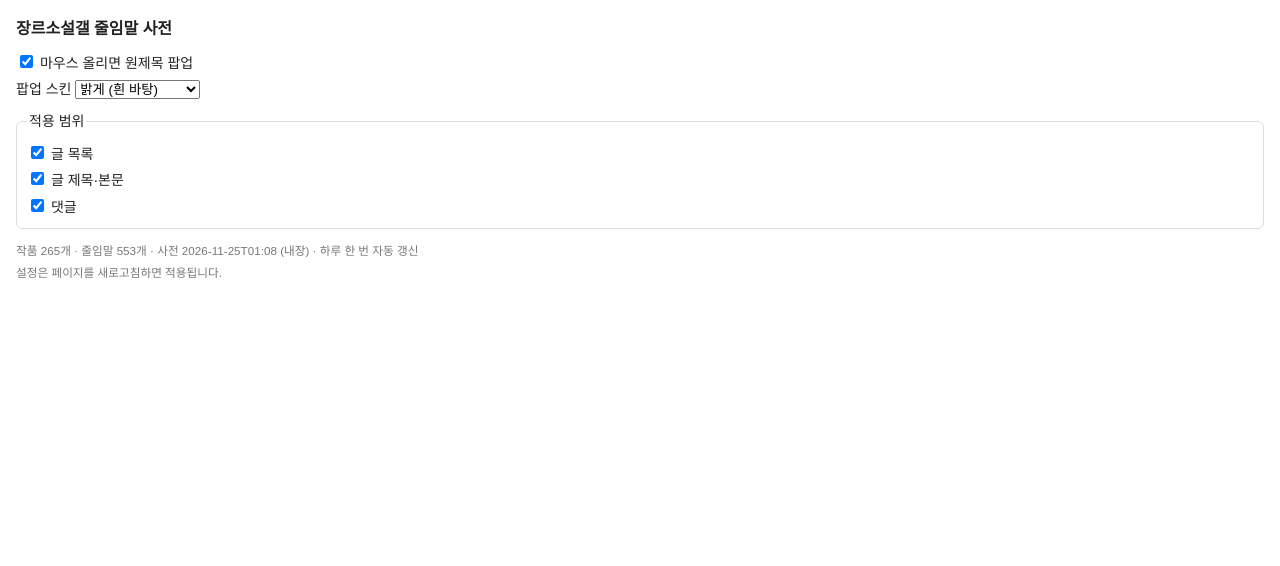
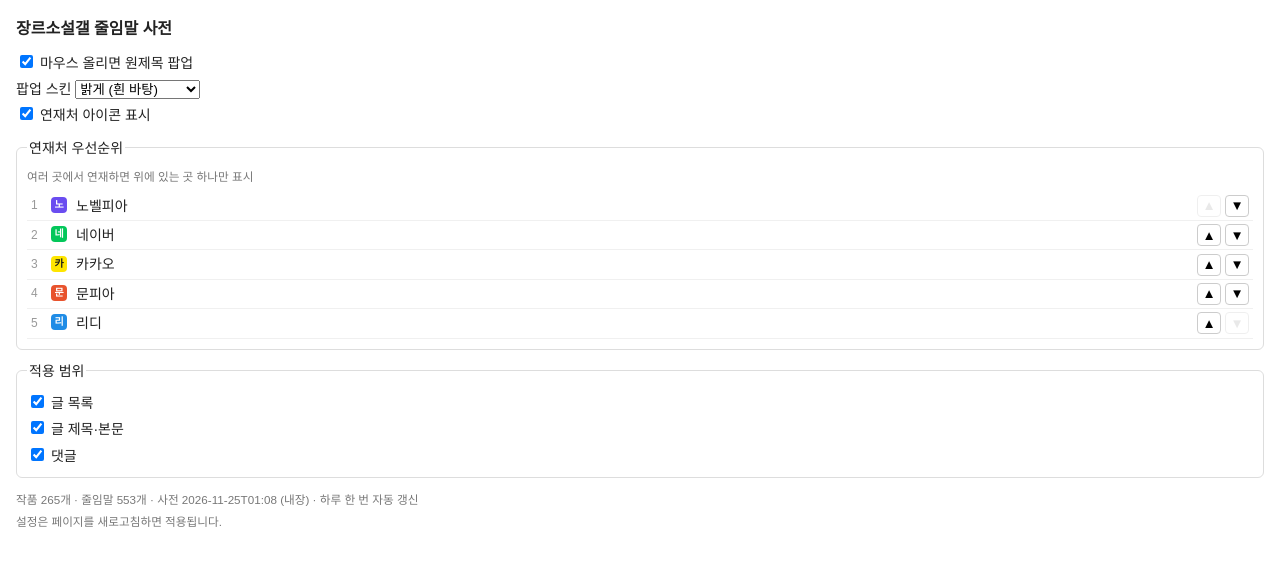
Before and after one commit to Janggal-C/dc-completed-novels, a browser extension: page extension/options.html in a window 1280 px wide. Drawn offline with Linux system fonts and the light colour scheme.

Commit message:
확장 v0.6: 연재처 아이콘(임시 데이터) + 우선순위 설정
Co-Authored-By: Claude Opus 5.5 <noreply@anthropic.com>
Claude-Session: https://claude.ai/code/session_01HzEPZphR7cnC13b5KZqvsP

```diff
--- a/extension/content.css
+++ b/extension/content.css
@@ -8,3 +8,9 @@
 }
 .dcnx-light { background: #fff; color: #3B4890; border: 1px solid #3B4890; box-shadow: 0 2px 8px rgba(59,72,144,.18); }
 .dcnx-dark { background: #222; color: #fff; box-shadow: 0 2px 8px rgba(0,0,0,.25); }
+.dcnx-icon {
+  display: inline-flex; align-items: center; justify-content: center; vertical-align: middle; position: relative; top: -1px;
+  margin-right: 5px; border-radius: 4px; font-weight: 700; line-height: 1;
+  font-family: "Malgun Gothic", sans-serif; box-sizing: border-box;
+}
+.dcnx-tip .dcnx-icon { pointer-events: none; }
--- a/extension/matcher.js
+++ b/extension/matcher.js
@@ -61,7 +61,7 @@ class DcnxMatcher {
 
   label(wid) {
     const w = this.works[wid] || {};
-    return {title: w.t || "", done: w.s === "완결"};
+    return {title: w.t || "", done: w.s === "완결", platform: w.p || ""};
   }
 }
 if (typeof module !== "undefined") module.exports = DcnxMatcher;
--- a/extension/options.html
+++ b/extension/options.html
@@ -1,14 +1,26 @@
 <!doctype html>
 <html lang="ko"><meta charset="utf-8"><title>줄임말 사전 설정</title>
+<link rel="stylesheet" href="content.css">
 <style>
-body{font:14px/1.6 "Malgun Gothic",sans-serif;margin:16px;min-width:260px;color:#222}
+body{font:14px/1.6 "Malgun Gothic",sans-serif;margin:16px;min-width:280px;color:#222}
 h1{font-size:16px;margin:0 0 10px} label{display:block;margin:4px 0}
 fieldset{border:1px solid #ddd;border-radius:6px;margin:10px 0;padding:6px 10px}
 small{color:#777}
+#order{list-style:none;margin:4px 0;padding:0}
+#order li{display:flex;align-items:center;gap:4px;padding:3px 4px;border-bottom:1px solid #f0f0f0}
+#order li .n{width:16px;color:#999;font-size:12px}
+#order li .name{flex:1}
+#order button{border:1px solid #ccc;background:#fff;border-radius:4px;width:24px;height:22px;cursor:pointer;padding:0}
+#order button:disabled{opacity:.3;cursor:default}
 </style>
 <h1>장르소설갤 줄임말 사전</h1>
 <label><input type="checkbox" id="popup"> 마우스 올리면 원제목 팝업</label>
 <label>팝업 스킨 <select id="skin"><option value="light">밝게 (흰 바탕)</option><option value="dark">어둡게 (검은 바탕)</option></select></label>
+<label><input type="checkbox" id="icon"> 연재처 아이콘 표시</label>
+<fieldset><legend>연재처 우선순위</legend>
+<small>여러 곳에서 연재하면 위에 있는 곳 하나만 표시</small>
+<ul id="order"></ul>
+</fieldset>
 <fieldset><legend>적용 범위</legend>
 <label><input type="checkbox" id="list"> 글 목록</label>
 <label><input type="checkbox" id="body"> 글 제목·본문</label>
@@ -16,5 +28,6 @@ small{color:#777}
 </fieldset>
 <div><small id="info"></small></div>
 <div><small>설정은 페이지를 새로고침하면 적용됩니다.</small></div>
+<script src="platform.js"></script>
 <script src="options.js"></script>
 </html>
--- a/extension/options.js
+++ b/extension/options.js
@@ -1,4 +1,5 @@
-const DEFAULTS = {popup: true, skin: "light", list: true, body: true, comment: true};
+const DEFAULTS = {popup: true, skin: "light", icon: true, order: DCNX_DEFAULT_ORDER, list: true, body: true, comment: true};
+
 const info = async () => {
   const {dict, fetchedAt} = await chrome.storage.local.get(["dict", "fetchedAt"]);
   let d = dict;
@@ -7,9 +8,33 @@ const info = async () => {
     `작품 ${Object.keys(d.works).length}개 · 줄임말 ${Object.keys(d.aliases).length}개 · 사전 ${d.version}` +
     (fetchedAt ? "" : " (내장)") + " · 하루 한 번 자동 갱신";
 };
+
+const drawOrder = order => {
+  const ul = document.getElementById("order");
+  ul.textContent = "";
+  order.forEach((k, i) => {
+    const li = document.createElement("li");
+    const n = document.createElement("span"); n.className = "n"; n.textContent = i + 1;
+    const name = document.createElement("span"); name.className = "name"; name.textContent = DCNX_PLATFORMS[k].name;
+    const up = document.createElement("button"); up.textContent = "▲"; up.disabled = i === 0;
+    const down = document.createElement("button"); down.textContent = "▼"; down.disabled = i === order.length - 1;
+    const move = d => {
+      const o = order.slice(); [o[i], o[i + d]] = [o[i + d], o[i]];
+      chrome.storage.sync.set({order: o}); drawOrder(o);
+    };
+    up.onclick = () => move(-1); down.onclick = () => move(1);
+    li.append(n, dcnxIcon(k), name, up, down);
+    ul.append(li);
+  });
+};
+
 chrome.storage.sync.get(DEFAULTS).then(o => {
+  // 나중에 연재처가 추가돼도 순서 목록에 빠지지 않게
+  const order = o.order.filter(k => DCNX_PLATFORMS[k]).concat(DCNX_DEFAULT_ORDER.filter(k => !o.order.includes(k)));
+  drawOrder(order);
   for (const k in DEFAULTS) {
     const el = document.getElementById(k);
+    if (!el || k === "order") continue;
     const box = el.type === "checkbox";
     box ? (el.checked = o[k]) : (el.value = o[k]);
     el.onchange = () => chrome.storage.sync.set({[k]: box ? el.checked : el.value});
--- /dev/null
+++ b/extension/platform.js
@@ -0,0 +1,31 @@
+// 연재처 아이콘: 같은 모양(둥근 사각형 + 한 글자)에 색만 다르게
+const DCNX_PLATFORMS = {
+  novelpia: {name: "노벨피아", ch: "노", bg: "#6A4CF0", fg: "#fff", re: /노벨피아/},
+  naver:    {name: "네이버",   ch: "네", bg: "#03C75A", fg: "#fff", re: /네이버|시리즈/},
+  kakao:    {name: "카카오",   ch: "카", bg: "#FEE500", fg: "#191919", re: /카카오/},
+  munpia:   {name: "문피아",   ch: "문", bg: "#E8532D", fg: "#fff", re: /문피아/},
+  ridi:     {name: "리디",     ch: "리", bg: "#1F8CE6", fg: "#fff", re: /리디/},
+};
+const DCNX_DEFAULT_ORDER = ["novelpia", "naver", "kakao", "munpia", "ridi"];
+
+// "문피아, 네이버 시리즈" → ["munpia", "naver"]
+function dcnxPlatforms(text) {
+  if (!text) return [];
+  return Object.keys(DCNX_PLATFORMS).filter(k => DCNX_PLATFORMS[k].re.test(text));
+}
+
+// 설정한 우선순위에서 가장 앞에 있는 연재처 하나
+function dcnxPickPlatform(text, order) {
+  const has = dcnxPlatforms(text);
+  return (order || DCNX_DEFAULT_ORDER).find(k => has.includes(k)) || null;
+}
+
+function dcnxIcon(key, size = 16) {
+  const p = DCNX_PLATFORMS[key];
+  const el = document.createElement("span");
+  el.className = "dcnx-icon";
+  el.title = p.name;
+  el.textContent = p.ch;
+  el.style.cssText = `width:${size}px;height:${size}px;font-size:${Math.round(size * 0.62)}px;background:${p.bg};color:${p.fg}`;
+  return el;
+}
```
Also changed, not shown: extension/content.js (+6 -3 lines), extension/manifest.json.
